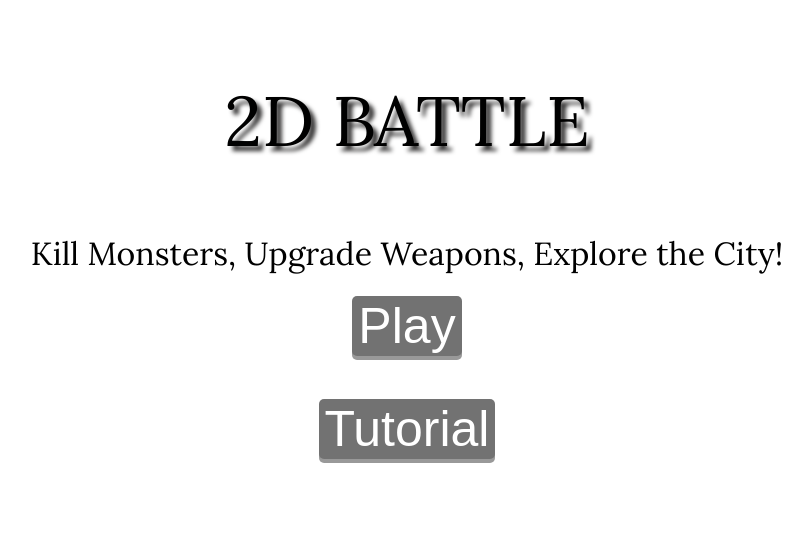
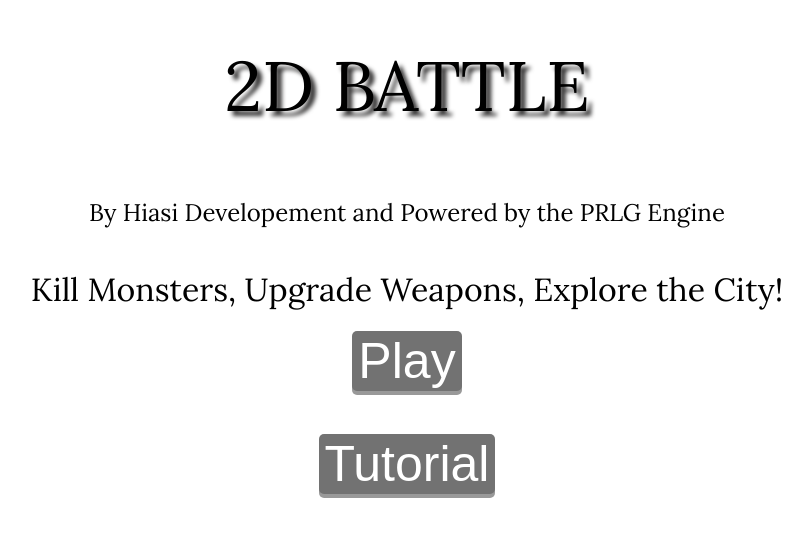
Before and after one commit to IsaiahCoding12/2d_battle, a plain HTML site: page index.html in a window 1280 px wide. Shown: the part 156-692 px from the top of the page, without its empty margins (233-1045 px from the left). Drawn offline with Linux system fonts and the light colour scheme.

Commit message:
1.7 Final Update

```diff
--- a/index.html
+++ b/index.html
@@ -13,6 +13,7 @@
 
 <body>
 <h1 class="lora-normal" style="text-align: center; text-shadow: 5px 5px 4px #373636; font-size: 70px;" >2D BATTLE </h1>
+<h2 class="lora-normal" style="text-align: center; ">By Hiasi Developement and Powered by the PRLG Engine</h2>
 <h1 class="lora-normal" style="text-align: center;">Kill Monsters, Upgrade Weapons, Explore the City!</h1>
 <button style="font-size: 50px; text-align: center; margin: 0 auto; width: fit-content; display: block;" class="cta" onclick="sessionStorage.removeItem('tutorial'); window.location.href='game.html'">Play</button>
 <h1>         </h1>
```
